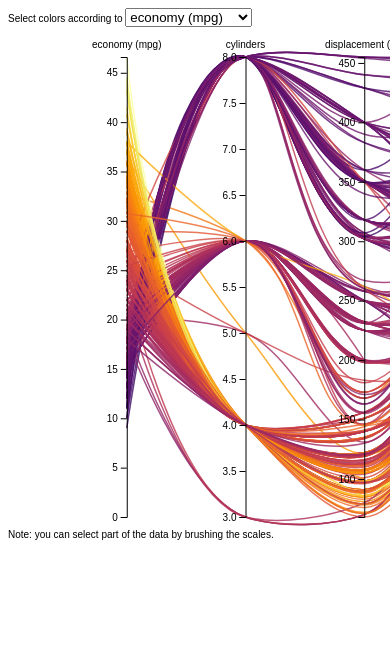
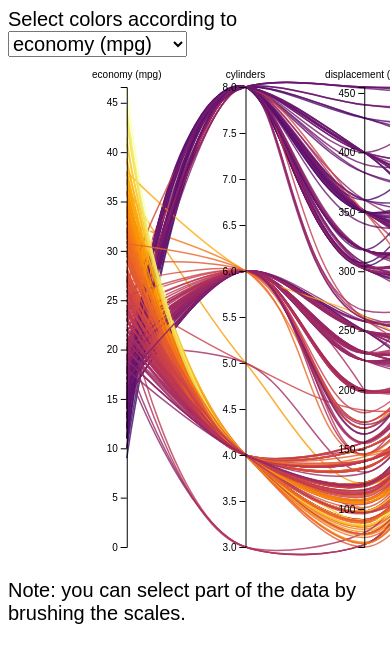
Before and after one commit to djeanner/brushable-parallel-coordinates, a plain HTML site: page demo.html in a window 390 px wide. Shown: the top 662 px of the page. Drawn offline with nearby package versions, Linux system fonts and the light colour scheme.

Commit message:
doc: updated html for device

```diff
--- a/demo.html
+++ b/demo.html
@@ -1,5 +1,6 @@
 <!DOCTYPE html>
 <html lang="en">
+
 <head>
     <meta charset="UTF-8">
     <title>D3 Parallel Coordinates Plot</title>
@@ -8,22 +9,66 @@
         body {
             font: 10px sans-serif;
         }
+
         /* Additional styling */
         .plot-container {
             width: 100%;
-            min-height: 400px; /* Adjust based on your needs */
+            min-height: 400px;
+            /* Adjust based on your needs */
+        }
+
+        /* Base styles for larger screens */
+        .color-axis-selector-label,
+        .color-axis-selector {
+            font-size: 14px;
+            /* default font size for desktops */
+        }
+
+        .note-text {
+            font-size: 14px;
+            /* default font size for desktops */
+        }
+
+        /* Media query for tablets */
+        @media (max-width: 768px) {
+            .note-text {
+                font-size: 16px;
+                /* slightly larger font size for tablets */
+            }
+
+            .color-axis-selector-label,
+            .color-axis-selector {
+                font-size: 16px;
+                /* slightly larger font size for tablets */
+            }
+        }
+
+        /* Media query for phones */
+        @media (max-width: 480px) {
+            .note-text {
+                font-size: 20px;
+                /* larger font size for phones */
+            }
+
+            .color-axis-selector-label,
+            .color-axis-selector {
+                font-size: 20px;
+                /* larger font size for phones */
+            }
         }
     </style>
 </head>
+
 <body>
     <div id="plot1" class="plot-container"></div>
 
     <script src="src/ParallelCoordPlot.js"></script>
     <script>
-        document.addEventListener("DOMContentLoaded", function() {
+        document.addEventListener("DOMContentLoaded", function () {
             const plot1 = new ParallelCoordPlot("./files/data.csv", "#plot1");
         });
     </script>
-    Note: you can select part of the data by brushing the scales.
+    <p class="note-text">Note: you can select part of the data by brushing the scales.</p>
 </body>
+
 </html>
```
Also changed, not shown: 1 other file.
